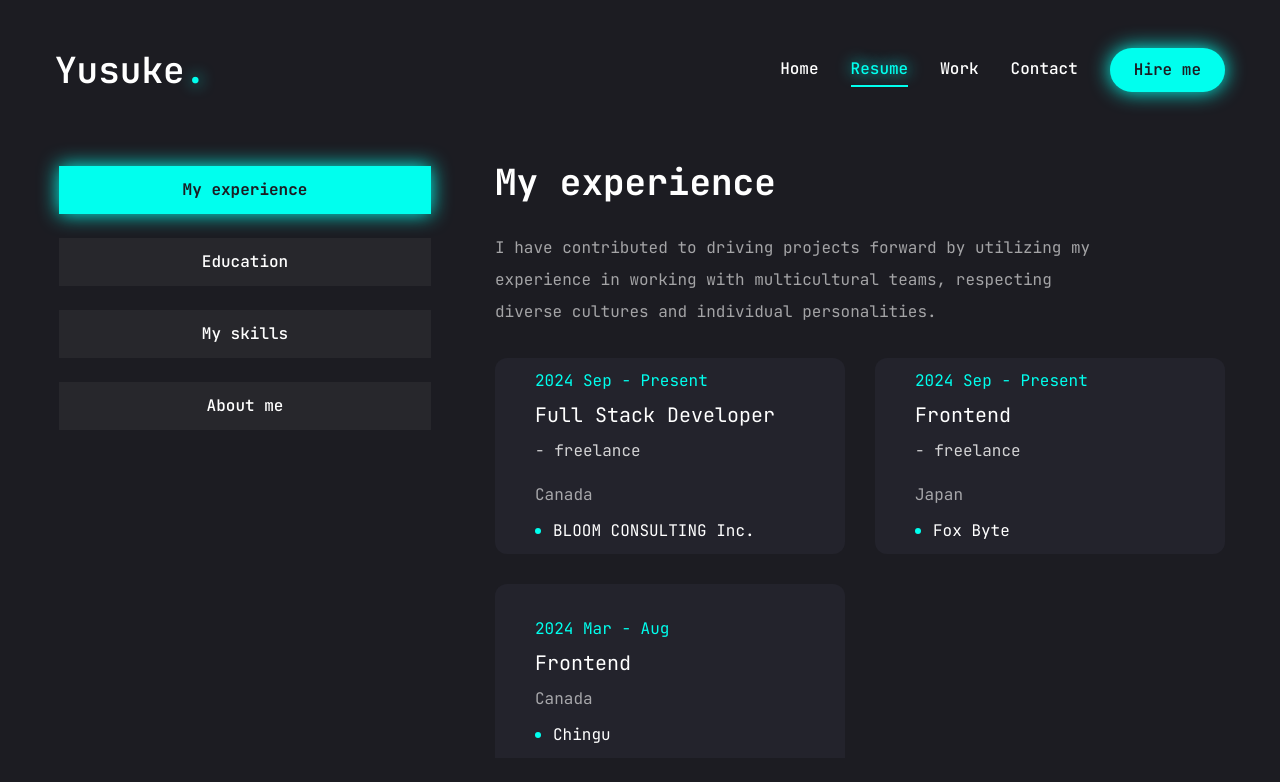
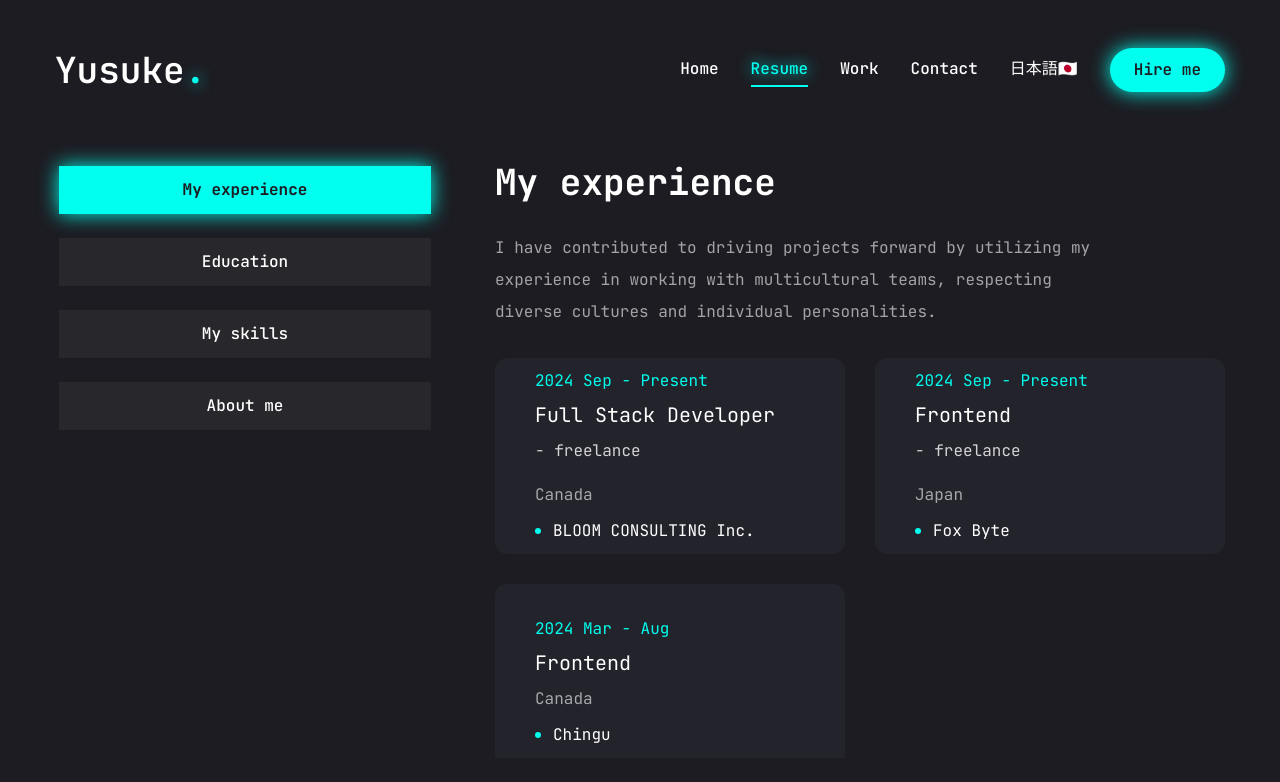
Before and after one commit to yusuken1121/Yusuke_Nagaoka_Portfolio, a Next.js app: page /en/resume in a window 1280 px wide. Shown: the top 782 px of the page. Built offline with nearby package versions, Linux system fonts and the light colour scheme.

Commit message:
✨ 言語選択を追加。

```diff
--- a/components/MobileNav.tsx
+++ b/components/MobileNav.tsx
@@ -1,23 +1,35 @@
 "use client";
 
-import { usePathname } from "next/navigation";
+import { usePathname, useRouter } from "next/navigation";
 import { Sheet, SheetContent, SheetTrigger } from "./ui/sheet";
 import { CiMenuFries } from "react-icons/ci";
 import Link from "next/link";
 import { useLocale, useTranslations } from "next-intl";
+import { Button } from "./ui/button";
 
 const MobileNav = () => {
   const pathname = usePathname();
+  const router = useRouter();
   const t = useTranslations("Header");
+  const locale = useLocale();
 
-  const locale = useLocale();
-  const path = locale === "ja" ? "ja" : locale === "en" ? "en" : "/";
+  // Determine the opposite locale
+  const otherLocale = locale === "ja" ? "en" : "ja";
+
+  // Remove the current locale prefix from the pathname
+  const pathWithoutLocale =
+    pathname.replace(new RegExp(`^/${locale}`), "") || "/";
+
+  // Switch language by updating the locale in the path
+  const switchLocale = (newLocale: string) => {
+    router.push(`/${newLocale}${pathWithoutLocale}`);
+  };
+
   const links = [
-    { name: t("home"), path: `/${path}` },
-    // { name: t("services"), path: `/${path}/services` },
-    { name: t("resume"), path: `/${path}/resume` },
-    { name: t("work"), path: `/${path}/work` },
-    { name: t("contact"), path: `/${path}/contact` },
+    { name: t("home"), path: `/${locale}` },
+    { name: t("resume"), path: `/${locale}/resume` },
+    { name: t("work"), path: `/${locale}/work` },
+    { name: t("contact"), path: `/${locale}/contact` },
   ];
 
   return (
@@ -25,7 +37,7 @@ const MobileNav = () => {
       <SheetTrigger className="flex justify-center items-center">
         <CiMenuFries className="text-[32px] text-accent" />
       </SheetTrigger>
-      <SheetContent className="flex flex-col ">
+      <SheetContent className="flex flex-col">
         <div className="mt-32 mb-40 text-center text-2xl">
           <Link href="/">
             <h1 className="text-4xl font-semibold">
@@ -34,20 +46,24 @@ const MobileNav = () => {
           </Link>
         </div>
         <nav className="flex flex-col justify-center items-center gap-8">
-          {links.map((link, idx) => {
-            return (
+          {links.map((link, idx) => (
             <Link
               href={link.path}
               key={idx}
               className={`${
                 link.path === pathname &&
                 "text-accent text-shadow border-b-2 border-accent"
-                }  text-xl capitalize hover:text-accent hover:text-shadow transition-all`}
+              } text-xl capitalize hover:text-accent hover:text-shadow transition-all`}
             >
               {link.name}
             </Link>
-            );
-          })}
+          ))}
+          <p
+            onClick={() => switchLocale(otherLocale)}
+            className="text-xl hover:text-accent hover:text-shadow transition-all cursor-pointer"
+          >
+            {locale === "ja" ? "English🇨🇦" : "日本語🇯🇵"}
+          </p>
         </nav>
       </SheetContent>
     </Sheet>
--- a/components/Nav.tsx
+++ b/components/Nav.tsx
@@ -1,28 +1,39 @@
 "use client";
 
 import Link from "next/link";
-import { usePathname } from "next/navigation";
+import { usePathname, useRouter } from "next/navigation";
 import { useLocale, useTranslations } from "next-intl";
 
 const Nav = () => {
   const pathName = usePathname();
   const t = useTranslations("Header");
+  const locale = useLocale();
+  const router = useRouter();
 
-  const locale = useLocale();
-  const path = locale === "ja" ? "ja" : locale === "en" ? "en" : "/";
+  // Determine the opposite locale
+  const otherLocale = locale === "ja" ? "en" : "ja";
+
+  // Remove the current locale prefix from the pathname
+  const pathNameWithoutLocale =
+    pathName.replace(new RegExp(`^/${locale}`), "") || "/";
+
+  // Function to switch locales
+  const switchLocale = (newLocale: string) => {
+    const newPath = `/${newLocale}${pathNameWithoutLocale}`;
+    router.push(newPath); // 修正: オプションではなくパスにロケールを含める
+  };
 
   const links = [
-    { name: t("home"), path: `/${path}` },
-    // { name: t("services"), path: `/${path}/services` },
-    { name: t("resume"), path: `/${path}/resume` },
-    { name: t("work"), path: `/${path}/work` },
-    { name: t("contact"), path: `/${path}/contact` },
+    { name: t("home"), path: `/${locale}` },
+    // { name: t("services"), path: `/${locale}/services` },
+    { name: t("resume"), path: `/${locale}/resume` },
+    { name: t("work"), path: `/${locale}/work` },
+    { name: t("contact"), path: `/${locale}/contact` },
   ];
 
   return (
     <nav className="flex gap-8">
-      {links.map((link, idx) => {
-        return (
+      {links.map((link, idx) => (
         <Link
           href={link.path}
           key={idx}
@@ -33,8 +44,13 @@ const Nav = () => {
         >
           {link.name}
         </Link>
-        );
-      })}
+      ))}
+      <p
+        onClick={() => switchLocale(otherLocale)}
+        className="capitalize font-medium hover:text-accent hover:text-shadow transition-all cursor-pointer"
+      >
+        {locale === "ja" ? "English🇨🇦" : "日本語🇯🇵"}
+      </p>
     </nav>
   );
 };
```
Lines whose indentation alone changed are shown as unchanged.
